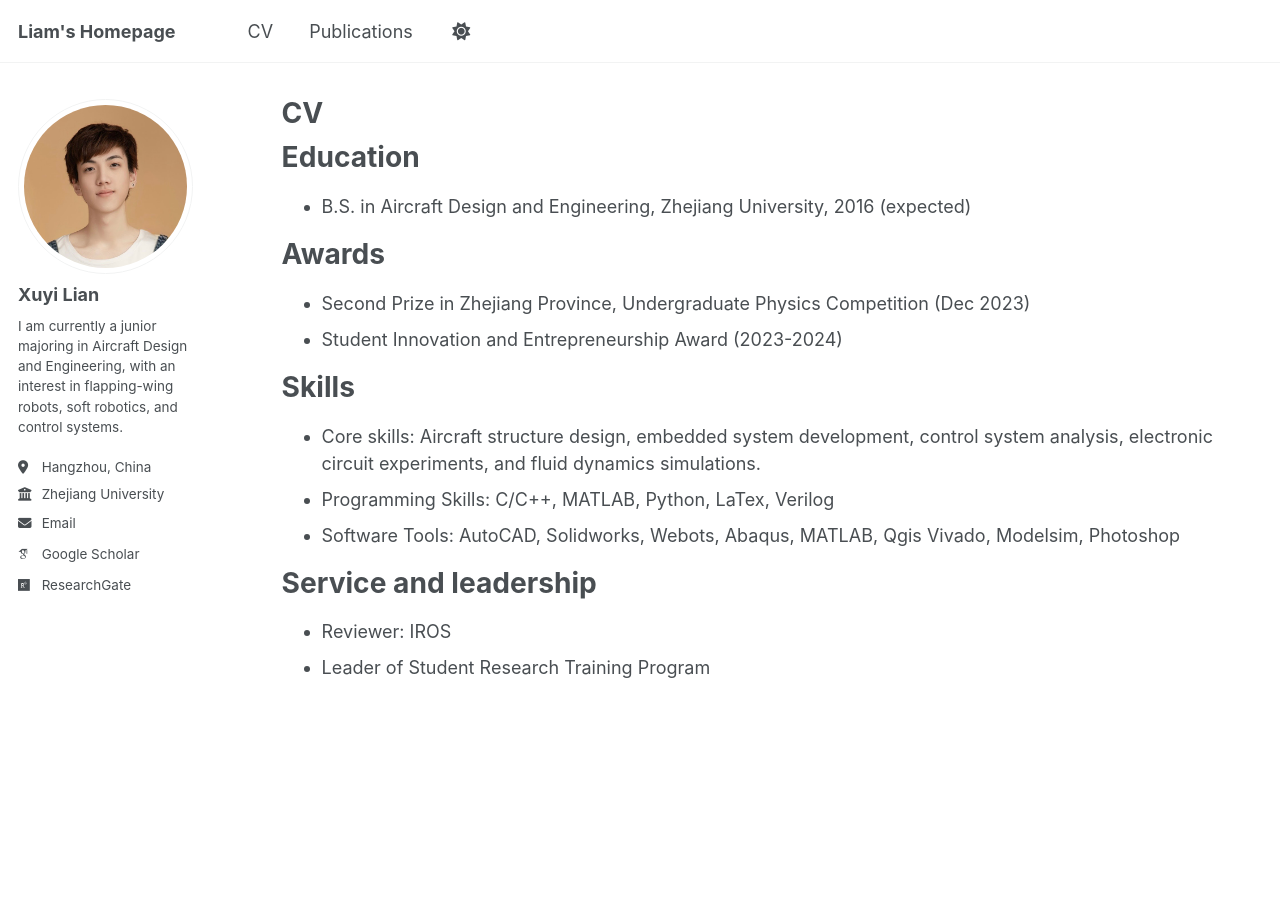
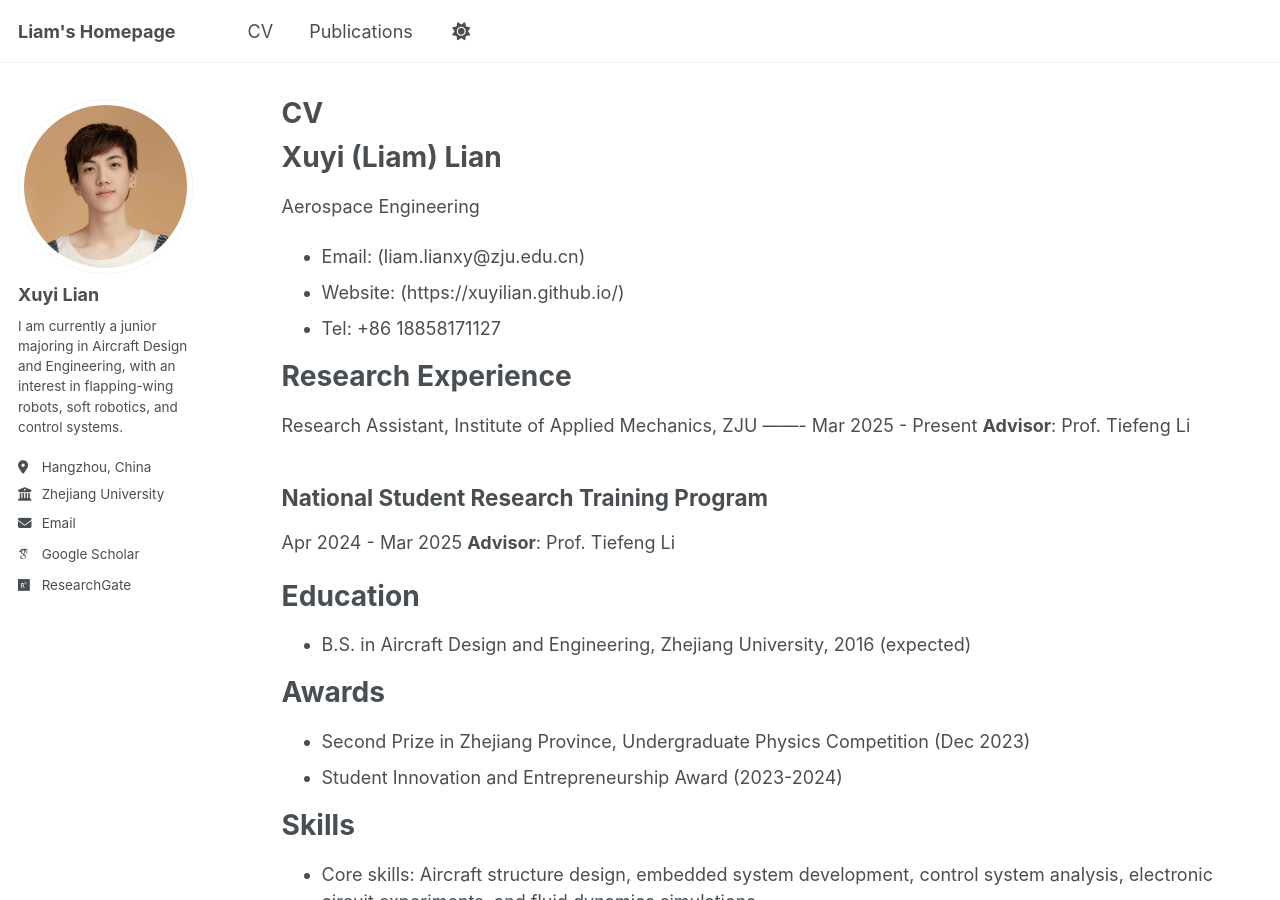
Before and after one commit to xuyilian/xuyilian.github.io, a Jekyll site: the page built from _pages/cv.md, in a window 1280 px wide and 900 px high. Built offline with Jekyll 4.4.1, drawn with Linux system fonts in a browser that asks for light colours; some web fonts are replaced.

Commit message:
Update cv.md

```diff
--- a/_pages/cv.md
+++ b/_pages/cv.md
@@ -8,6 +8,28 @@ redirect_from:
 ---
 
 {% include base_path %}
+
+Xuyi (Liam) Lian
+======
+Aerospace Engineering
+* Email: (liam.lianxy@zju.edu.cn)
+* Website: (https://xuyilian.github.io/)
+* Tel: +86 18858171127
+
+Research Experience
+======
+Research Assistant, Institute of Applied Mechanics, ZJU
+-------
+Mar 2025 - Present
+**Advisor**: Prof. Tiefeng Li
+
+
+National Student Research Training Program
+------
+Apr 2024 - Mar 2025
+**Advisor**: Prof. Tiefeng Li
+
+
 
 Education
 ======
```
